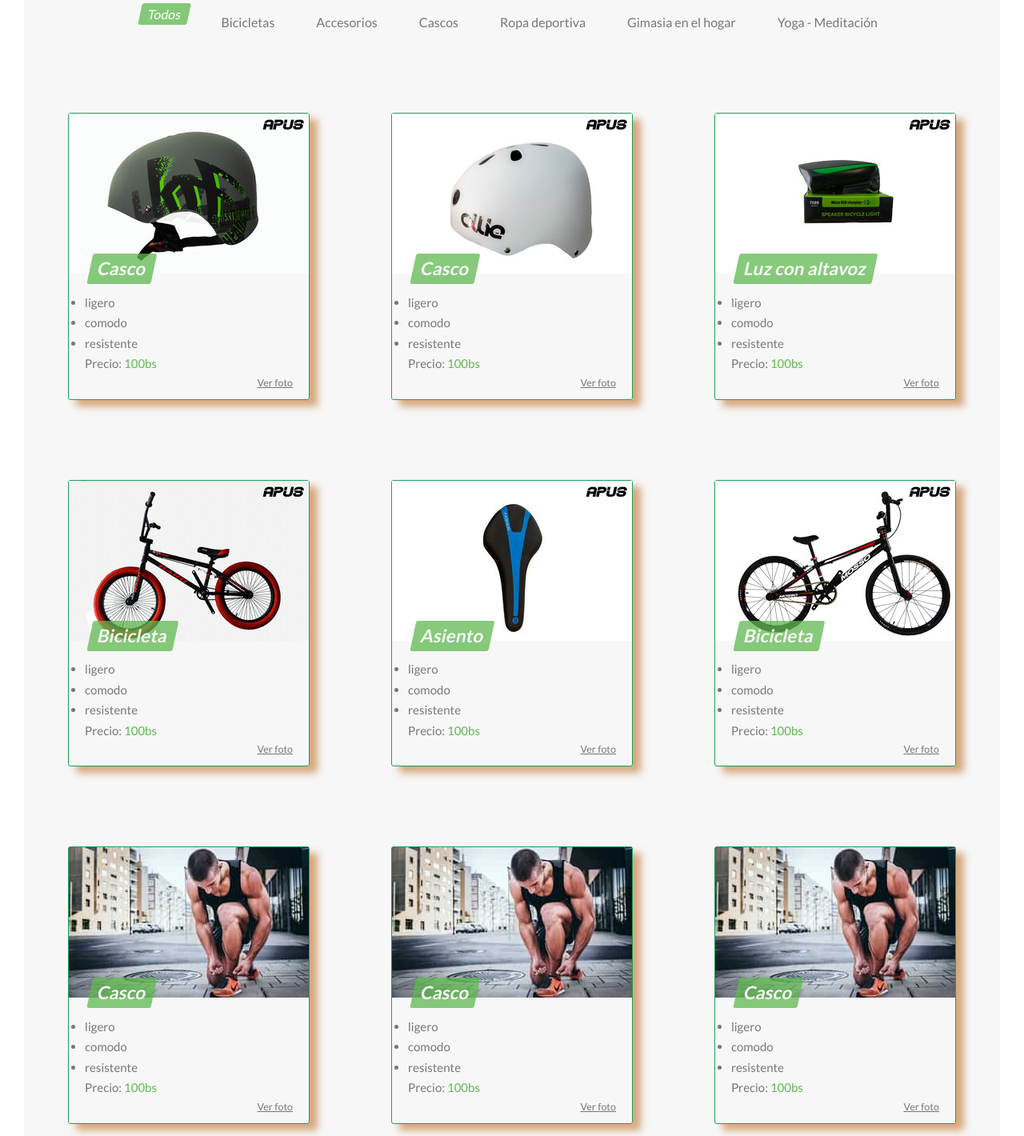
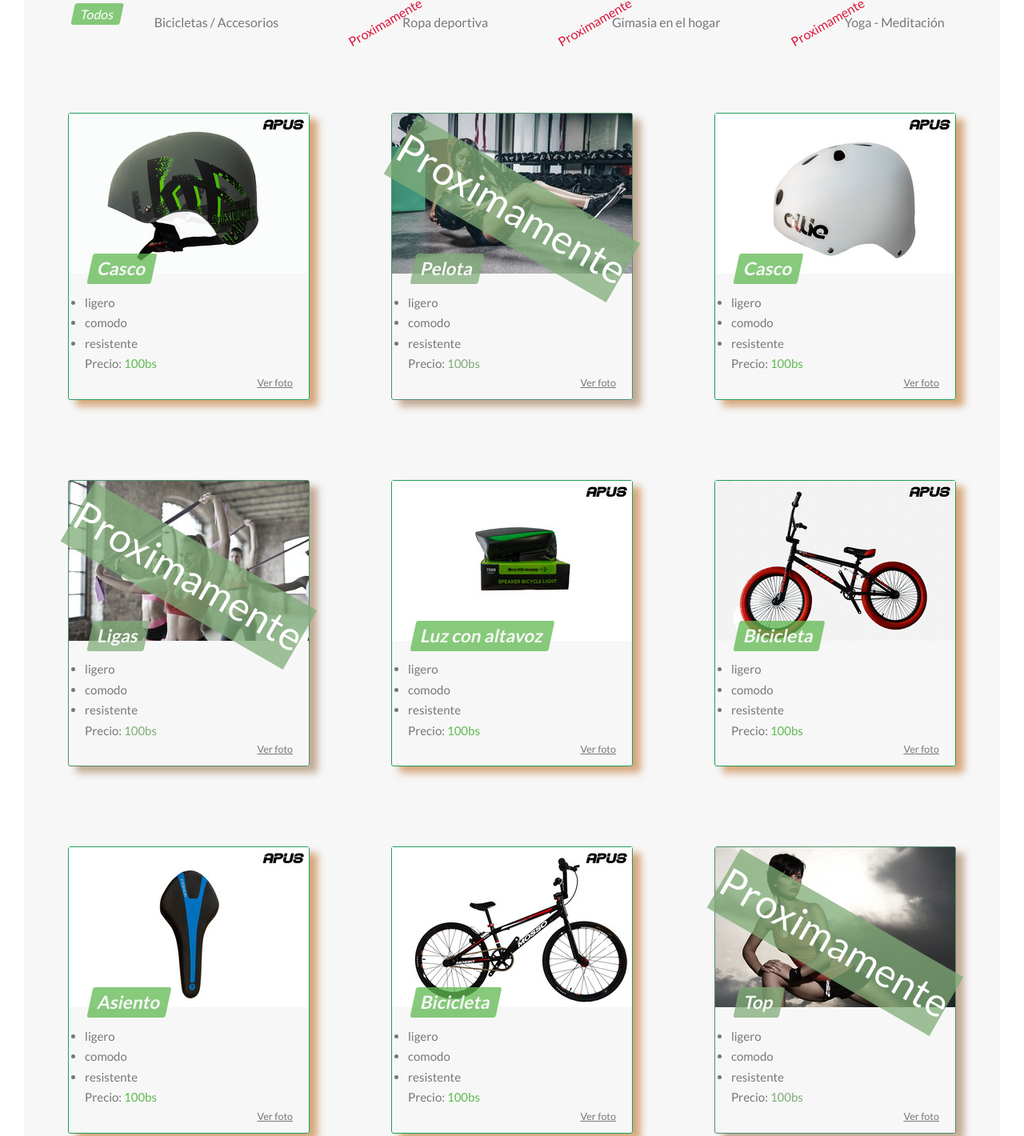
Before and after one commit to KurtGuardia/APUS, a website: page index.html in a window 1280 px wide. Shown: the part 2868-4288 px from the top of the page at 80% size. Drawn offline with Linux system fonts and the light colour scheme.

Commit message:
finished making the Proximamente product cards

```diff
--- a/index.html
+++ b/index.html
@@ -234,17 +234,15 @@
         <div class="filter-btn">
           <ul class="buttons">
             <li class="active" data-target="all">Todos</li>
-            <li data-target="bike">Bicicletas</li>
-            <li data-target="accessory">Accesorios</li>
-            <li data-target="helmet">Cascos</li>
-            <li data-target="clothes">Ropa deportiva</li>
-            <li data-target="gym">Gimasia en el hogar</li>
-            <li data-target="yoga">Yoga - Meditación</li>
+            <li data-target="bike">Bicicletas / Accesorios</li>
+            <li class="prox" data-target="clothes">Ropa deportiva</li>
+            <li class="prox" data-target="gym">Gimasia en el hogar</li>
+            <li class="prox" data-target="yoga">Yoga - Meditación</li>
           </ul>
         </div>
 
         <div class="products-container">
-          <div class="product" data-id="helmet">
+          <div class="product" data-id="bike">
             <div class="product_image">
               <img src="./img/products/DSC_1747.jpg" alt="casco plomo" />
             </div>
@@ -260,7 +258,23 @@
             </div>
           </div>
 
-          <div class="product" data-id="helmet">
+          <div class="product soon" data-id="gym">
+            <div class="product_image">
+              <img src="./img/products/bola.jpg" alt="" />
+            </div>
+            <div class="product_text">
+              <h2>Pelota</h2>
+              <ul>
+                <li>ligero</li>
+                <li>comodo</li>
+                <li>resistente</li>
+              </ul>
+              <p>Precio: <span>100bs</span></p>
+              <small>Ver foto</small>
+            </div>
+          </div>
+
+          <div class="product" data-id="bike">
             <div class="product_image">
               <img src="./img/products/DSC_1752.jpg" alt="" />
             </div>
@@ -276,7 +290,23 @@
             </div>
           </div>
 
-          <div class="product" data-id="accessory">
+          <div class="product soon" data-id="gym">
+            <div class="product_image">
+              <img src="./img/products/ligas.jpg" alt="" />
+            </div>
+            <div class="product_text">
+              <h2>Ligas</h2>
+              <ul>
+                <li>ligero</li>
+                <li>comodo</li>
+                <li>resistente</li>
+              </ul>
+              <p>Precio: <span>100bs</span></p>
+              <small>Ver foto</small>
+            </div>
+          </div>
+
+          <div class="product" data-id="bike">
             <div class="product_image">
               <img src="./img/products/DSC_1767.jpg" alt="" />
             </div>
@@ -308,7 +338,7 @@
             </div>
           </div>
 
-          <div class="product" data-id="accessory">
+          <div class="product" data-id="bike">
             <div class="product_image">
               <img src="./img/products/DSC_2381.jpg" alt="" />
             </div>
@@ -340,12 +370,12 @@
             </div>
           </div>
 
-          <div class="product" data-id="yoga">
+          <div class="product soon" data-id="clothes">
             <div class="product_image">
-              <img src="./img/exercise.jpg" alt="" />
+              <img src="./img/products/top.jpg" alt="" />
             </div>
             <div class="product_text">
-              <h2>Casco</h2>
+              <h2>Top</h2>
               <ul>
                 <li>ligero</li>
                 <li>comodo</li>
@@ -356,12 +386,13 @@
             </div>
           </div>
 
-          <div class="product" data-id="yoga">
+
+          <div class="product soon" data-id="yoga">
             <div class="product_image">
-              <img src="./img/exercise.jpg" alt="" />
+              <img src="./img/products/yoga-mat.jpg" alt="" />
             </div>
             <div class="product_text">
-              <h2>Casco</h2>
+              <h2>Mat de yoga</h2>
               <ul>
                 <li>ligero</li>
                 <li>comodo</li>
@@ -372,44 +403,12 @@
             </div>
           </div>
 
-          <div class="product" data-id="yoga">
+          <div class="product soon" data-id="clothes">
             <div class="product_image">
-              <img src="./img/exercise.jpg" alt="" />
+              <img src="./img/products/outfit.jpg" alt="" />
             </div>
             <div class="product_text">
-              <h2>Casco</h2>
-              <ul>
-                <li>ligero</li>
-                <li>comodo</li>
-                <li>resistente</li>
-              </ul>
-              <p>Precio: <span>100bs</span></p>
-              <small>Ver foto</small>
-            </div>
-          </div>
-
-          <div class="product" data-id="yoga">
-            <div class="product_image">
-              <img src="./img/exercise.jpg" alt="" />
-            </div>
-            <div class="product_text">
-              <h2>Casco</h2>
-              <ul>
-                <li>ligero</li>
-                <li>comodo</li>
-                <li>resistente</li>
-              </ul>
-              <p>Precio: <span>100bs</span></p>
-              <small>Ver foto</small>
-            </div>
-          </div>
-
-          <div class="product" data-id="yoga">
-            <div class="product_image">
-              <img src="./img/exercise.jpg" alt="" />
-            </div>
-            <div class="product_text">
-              <h2>Casco</h2>
+              <h2>Outfit</h2>
               <ul>
                 <li>ligero</li>
                 <li>comodo</li>
--- a/sass/components/_product.scss
+++ b/sass/components/_product.scss
@@ -8,28 +8,35 @@
     margin-bottom: 5rem;
 
     li {
+      width: max-content;
       display: inline-block;
       padding: 0 1rem;
       color: $color-grey-dark;
       font-size: $default-font-size;
-      border-radius: 5px;
       margin: 0px 15px;
       cursor: pointer;
-      transition: transform .5s;
+      transition: transform 0.5s;
 
-      &:hover:not(.active){
+      &:hover:not(.active) {
         transform: translateY(-1rem);
-        border-bottom: 1px solid;
+        text-decoration: underline;
       }
     }
 
-    .active{
+    .prox::before {
+      content: "Proximamente";
+      color: crimson;
+      transform: translateX(3rem) rotate(-30deg) ;
+      display:inline-block;
+    }
+
+    .active {
       background-color: $color-primary-transparent;
       color: $color-white;
       border-radius: 3px;
       padding: 0 1rem;
       transform: skewX(-12deg) translateY(-1rem);
-      }
+    }
   }
 }
 
@@ -88,4 +95,17 @@
       transform: scale(1.3);
     }
   }
+
+  &.soon{
+    filter: grayscale(.5);
+
+    &::before{
+      content: "Proximamente";
+      position: absolute;
+      font-size: 5rem;
+      background-color: $color-primary-transparent;
+      color: $color-white;
+      transform: translate(-50%, 90%) rotate(30deg);
+    }
+  }
 }
--- a/sass/pages/home.scss
+++ b/sass/pages/home.scss
@@ -91,7 +91,7 @@
       rgba($color-white, 0.9) 50%,
       transparent 50%
     ),
-    url(../img/muscles.jpg);
+    url(../img/muscles-large.jpg);
   background-size: 100%;
   border-radius: 3px;
   box-shadow: 0 1.5rem 4rem rgba($color-black, 0.25);
@@ -113,7 +113,7 @@
         rgba($color-white, 0.9) 65%,
         transparent 65%
       ),
-      url(../img/muscles-large.jpg);
+      url(../img/muscles.jpg);
     background-size: cover;
   }
 
@@ -123,7 +123,7 @@
         rgba($color-white, 0.9) 0%,
         rgba($color-white, 0.9) 100%
       ),
-      url(../img/muscles-large.jpg);
+      url(../img/muscles.jpg);
   }
 
   &__form {
```
Also changed, not shown: css/style.css, img/products/bola.jpg (added), img/products/ligas.jpg (added), img/products/outfit.jpg (added), img/products/top.jpg (added), img/products/yoga-mat.jpg (added).
